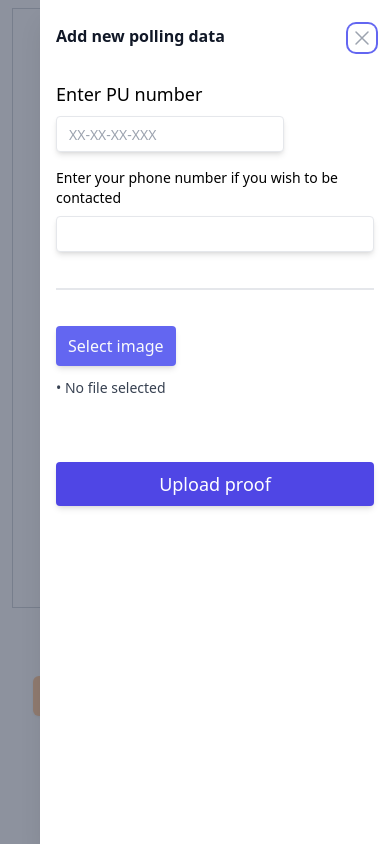
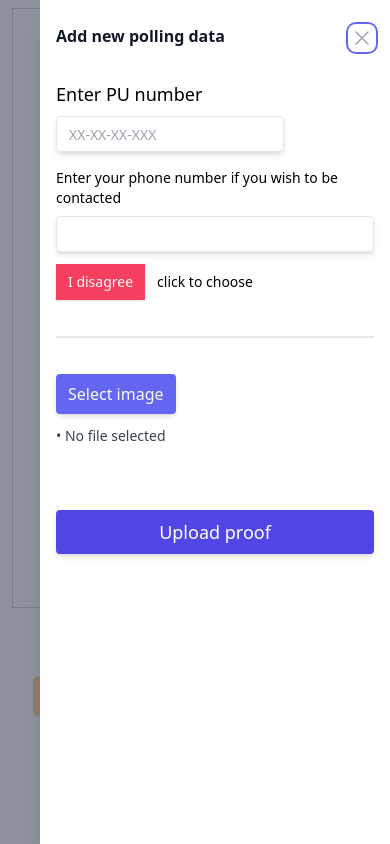
Before and after one commit to Dataphyte/election-watch, a Next.js app: page /results in a window 390 px wide. Both pictures are taken after a click on the button "Upload your own proof of results". Shown: the part 964-1808 px from the top of the page. Built offline with nearby package versions, Linux system fonts and the light colour scheme.

Commit message:
phone nnumber

```diff
--- a/src/components/slide-overs/addResult.jsx
+++ b/src/components/slide-overs/addResult.jsx
@@ -1,6 +1,6 @@
 'use client';
 
-import { storage } from '@/firebase';
+import { db, storage } from '@/firebase';
 import { ref, uploadBytes } from 'firebase/storage';
 import { useUploadStore } from '@/global/uploadStore';
 import { Dialog, Transition } from '@headlessui/react';
@@ -10,21 +10,24 @@ import { Fragment, useRef, useState, useEffect } from 'react';
 import { extractor } from '@/utils/pu-extractor';
 import PuSelector from '../puSelector';
 import { puStore } from '@/global/puStore';
+import { ref as dbRef, set } from 'firebase/database';
+import classes from '@/utils/classnames';
 
 export default function AddResult({ state, setState, type }) {
   const imageRef = useRef();
   const [SelectedFile, setSelectedFile] = useState(null);
+  const [Phone, setPhone] = useState({});
+  const [SendPhone, setSendPhone] = useState(false);
   const { pages, setPages } = useUploadStore();
   const { superUser } = superUserStore();
   const { pu } = puStore();
-
-  // -- habdle form value change -->
 
   // -- handlefile upload  -->
   const handleFileUpload = (e) => {
     e.preventDefault();
     const data = extractor(pu);
 
+    // -- upload image -->
     if (data.length === 4 && data[3].length === 3) {
       const storageRef = ref(
         storage,
@@ -35,7 +38,25 @@ export default function AddResult({ state, setState, type }) {
         // TODO: uncomment this line for production
         alert('Upload success!');
         type === 'community' && !superUser && setPages(1);
-        setState(false);
+
+        // -- add number -->
+        if (SendPhone) {
+          (async () => {
+            try {
+              setPhone({
+                ...Phone,
+                pollingUnit: pu,
+                file: SelectedFile.name,
+                datePosted: new Date().toLocaleString(),
+              });
+              set(dbRef(db, `phone-numbers/${pu}/${Phone.phone}`), Phone).then(
+                () => setState(false)
+              );
+            } catch (error) {
+              console.log(error);
+            }
+          })();
+        }
       });
     } else {
       alert('Please check the PU code for errors');
@@ -95,12 +116,38 @@ export default function AddResult({ state, setState, type }) {
                         <div className='form-container'>
                           <PuSelector />
                         </div>
-                        <div className='form-container'>
-                          <label>
-                            Enter your phone number if you wish to be contacted
-                          </label>
-                          <input type='tel' className='form-inputs' />
-                        </div>
+
+                        {/* -- phone number */}
+                        {type === 'community' && (
+                          <div className='form-container'>
+                            <label>
+                              Enter your phone number if you wish to be
+                              contacted
+                            </label>
+                            <input
+                              type='tel'
+                              className='form-inputs'
+                              onChange={(e) =>
+                                setPhone({
+                                  ...Phone,
+                                  phone: e.target.value,
+                                })
+                              }
+                            />
+                            <div className='flex gap-3 items-center mt-1'>
+                              <p
+                                className={classes(
+                                  'text-gray-50 cursor-pointer w-max py-2 shadow px-3 font-medium',
+                                  SendPhone ? 'bg-teal-600' : 'bg-rose-500'
+                                )}
+                                onClick={() => setSendPhone((state) => !state)}
+                              >
+                                {SendPhone ? 'I agree' : 'I disagree'}
+                              </p>
+                              <p>click to choose</p>
+                            </div>
+                          </div>
+                        )}
 
                         {/* -- separator */}
                         <div className='w-full col-span-4 h-[2px] bg-gray-200 mt-5' />
--- a/src/firebase.js
+++ b/src/firebase.js
@@ -3,6 +3,7 @@ import { initializeApp } from 'firebase/app';
 // TODO: Add SDKs for Firebase products that you want to use
 import { getStorage } from 'firebase/storage';
 import { getAuth } from 'firebase/auth';
+import { getDatabase } from 'firebase/database';
 
 // Your web app's Firebase configuration
 const firebaseConfig = {
@@ -11,6 +12,7 @@ const firebaseConfig = {
   projectId: 'election-watch-7d7b4',
   storageBucket: 'election-watch-7d7b4.appspot.com',
   messagingSenderId: '228601362119',
+  databaseURL: 'https://election-watch-7d7b4-default-rtdb.firebaseio.com',
   appId: '1:228601362119:web:72b9cf058bbd12e59e30e2',
 };
 
@@ -18,3 +20,4 @@ const firebaseConfig = {
 export const app = initializeApp(firebaseConfig);
 export const storage = getStorage(app);
 export const auth = getAuth(app);
+export const db = getDatabase(app);
```
